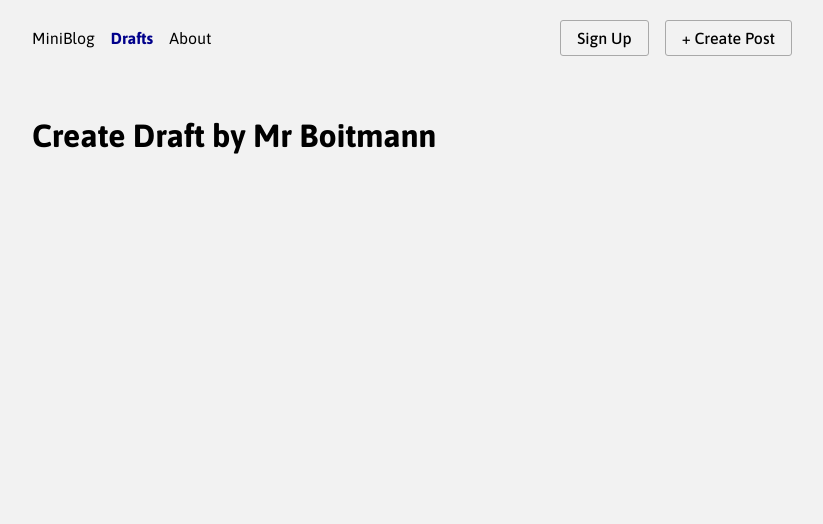
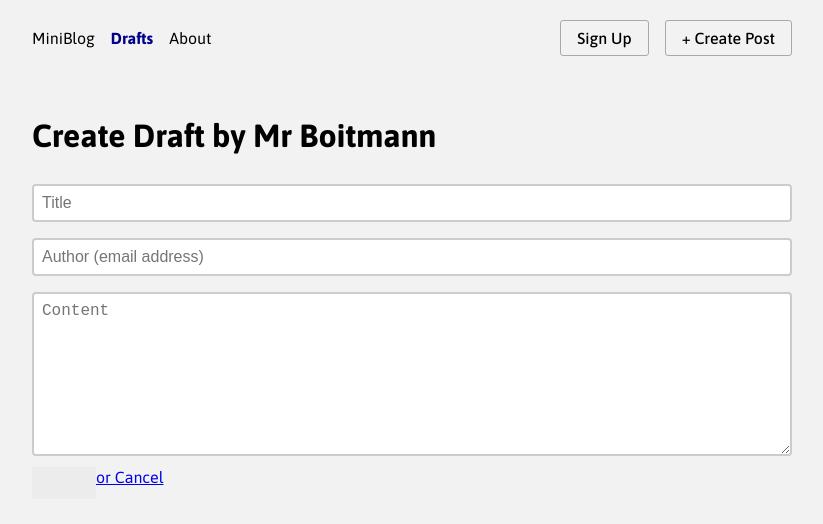
Before and after one commit to MichaelBoitmann/miniblog_nextjs, a Next.js app: page /drafts in a window 1280 px wide. Shown: the top 524 px of the page, without its empty margins (228-1051 px from the left). Built offline with nearby package versions, Linux system fonts and the light colour scheme.

Commit message:
working on drafts page

```diff
--- a/app/drafts/page.tsx
+++ b/app/drafts/page.tsx
@@ -1,3 +1,5 @@
+import Link from "next/link";
+
 export default function CreatePostPage() {
   return (
     <main>
@@ -5,6 +7,11 @@
         <h1>
           Create Draft by Mr Boitmann
         </h1>
+        <input name="title" placeholder="Title" type="text" />
+        <input name="email" placeholder="Author (email address)" type="email" />
+        <textarea name="content" cols={50} rows={8} placeholder="Content" />
+        <button type="submit"></button>
+        <Link href="/">or Cancel</Link>
       </form>
     </main>
   )
```
